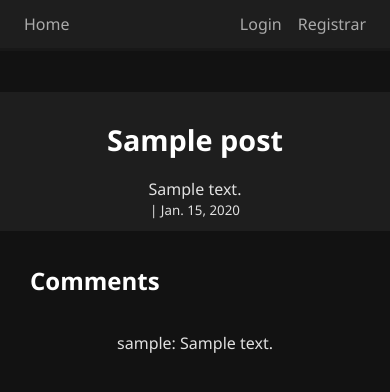
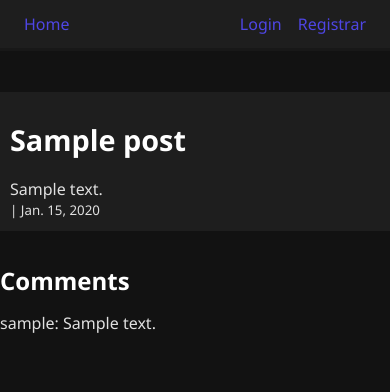
Before and after one commit to gok2001/projeto-blog, a Django app: page /posts/1/ in a window 390 px wide. Shown: the top 392 px of the page. Run offline with Django 5.2, Linux system fonts and the light colour scheme; tables that the repository leaves empty hold one stand-in row (values such as "Sample post").

Commit message:
Melhora layout de comentários

```diff
--- a/posts/templates/posts/post_detail.html
+++ b/posts/templates/posts/post_detail.html
@@ -7,11 +7,11 @@
         <small>{{ post.author.user }} | {{ post.date }}</small>
     </main>
 
-    <h2>Comments</h2>
     <div class="comment-section">
+        <h2 class="comment-title">Comments</h2>
         {% if comments %}
             {% for comment in comments %}
-                <p>{{ comment.author }}: {{ comment.text }}</p>
+                <p class="comment">{{ comment.author }}: {{ comment.text }}</p>
             {% endfor %}
         {% else %}
             <p>Sem comentários ainda.</p>
--- a/static/global/css/style.css
+++ b/static/global/css/style.css
@@ -45,6 +45,7 @@
     margin: 0;
     padding: 0;
     box-sizing: border-box;
+    transition: all 0.2s ease-in-out;
 }
 
 body {
@@ -57,11 +58,12 @@ body {
 }
 
 a {
-    color: var(--color-text-muted);
+    color: var(--color-primary);
     text-decoration: none;
 }
 
 a:hover {
+    color: var(--color-primary-hover);
     text-decoration: underline;
 }
 
@@ -124,6 +126,7 @@ img {
 }
 
 .btn:hover {
+    color: var(--color-text);
     background-color: var(--color-primary-hover);
 }
 
@@ -159,7 +162,6 @@ h1 {
 .post-card:hover {
     transform: translateY(-4px);
     box-shadow: var(--shadow-lg);
-    transition: all 0.3s ease;
 }
 
 .post-card img {
@@ -194,12 +196,8 @@ h1 {
     margin: 2rem auto;
     display: flex;
     flex-flow: column nowrap;
-    align-items: center;
+    align-items: flex-start;
     justify-content: space-evenly;
-}
-
-h2 {
-    margin-left: 300px;
 }
 
 .comment-section {
@@ -207,8 +205,12 @@ h2 {
     height: auto;
     margin: 2rem auto;
     display: flex;
-    align-items: center;
-    justify-content: center;
+    flex-direction: column;
+    align-items: stretch;
+}
+
+.comment {
+    margin-bottom: var(--spacing-md);
 }
 
 /* ===============================
@@ -249,10 +251,6 @@ h2 {
     .post-content {
         max-width: 600px;
     }
-
-    h2 {
-        margin-left: 100px;
-    }
 }
 
 @media (max-width: 768px) {
@@ -287,14 +285,10 @@ h2 {
     }
 
     .post-card p {
-        color: #666;
+        color: var(--color-text-muted);
     }
 
     .post-content {
         max-width: 400px;
     }
-
-    h2 {
-        margin-left: 30px;
-    }
 }
```
